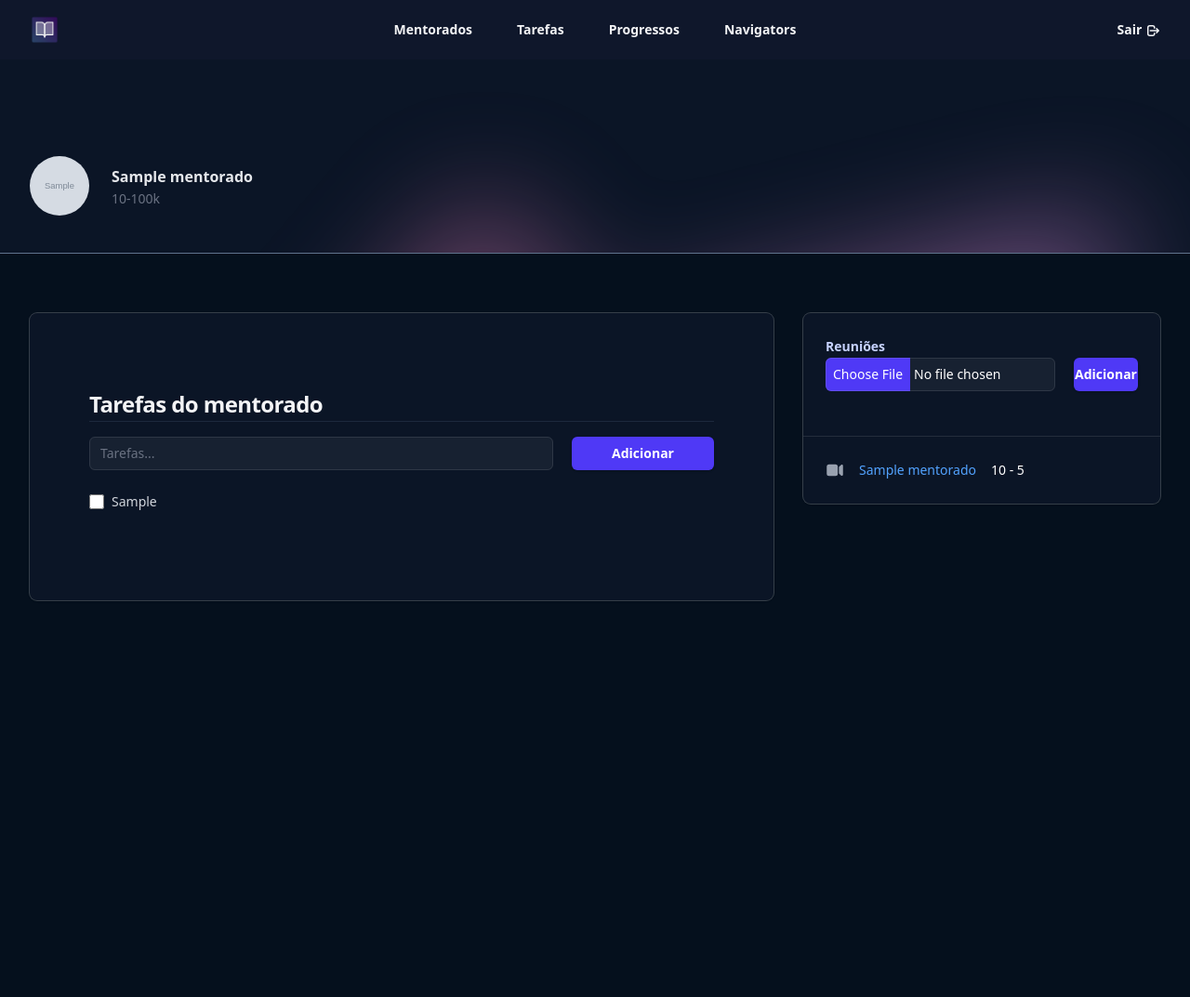
After one commit to gm-costa/mentoria, a Django app: page /mentorados/1/tarefa-adicionar/ in a window 1280 px wide. The commit adds this page. Shown: the whole page at 93% size. Run offline with Django 5.2, Linux system fonts and the light colour scheme; a user stored in the database is signed in; tables that the repository leaves empty hold one stand-in row (values such as "Sample post"); grey boxes marked "Sample" are stand-in pictures.

Commit message:
Cria view e template para as tarefas do mentorado

```diff
--- /dev/null
+++ b/apps/mentorados/templates/tarefa_adicionar.html
@@ -0,0 +1,113 @@
+{% extends "base.html" %}
+{% load static %}
+{% block 'title' %}Tarefa{% endblock 'title' %}
+
+{% block 'body' %}
+<main>
+    <header class="relative isolate pt-16 bg-[#0b1526] border-b-1 border-slate-500">
+      <div class="absolute inset-0 -z-10 overflow-hidden" aria-hidden="true">
+        <div class="absolute left-16 top-full -mt-16 transform-gpu opacity-50 blur-3xl xl:left-1/2 xl:-ml-80">
+          <div class="aspect-[1154/678] w-[72.125rem] bg-gradient-to-br from-[#FF80B5] to-[#9089FC]" style="clip-path: polygon(100% 38.5%, 82.6% 100%, 60.2% 37.7%, 52.4% 32.1%, 47.5% 41.8%, 45.2% 65.6%, 27.5% 23.4%, 0.1% 35.3%, 17.9% 0%, 27.7% 23.4%, 76.2% 2.5%, 74.2% 56%, 100% 38.5%)"></div>
+        </div>
+        <div class="absolute inset-x-0 bottom-0 h-px bg-gray-900/5"></div>
+      </div>
+      <div>
+      <div class="mx-auto max-w-7xl px-4 py-10 sm:px-6 lg:px-8 ">
+        <div class="mx-auto flex max-w-2xl items-center justify-between gap-x-8 lg:mx-0 lg:max-w-none">
+          <div class="flex items-center gap-x-6">
+            <img src="{% if mentorado.foto %}{{mentorado.foto.url}}{% endif %}" alt="Foto do mentorado" class="size-16 flex-none rounded-full ring-1 ring-gray-900/10">
+            <h1>
+              <div class="mt-1 text-base font-semibold text-gray-200">{{mentorado}}</div>
+              <div class="text-sm/6 text-gray-500">{{mentorado.get_estagio_display}}</div>
+            </h1>
+          </div>
+
+          </div>
+        </div>
+      </div>
+    </div>
+    </header>
+    <div class="bg-[#05101d] min-h-screen">
+        <div class="mx-auto max-w-7xl px-4 py-16 sm:px-6 lg:px-8">
+        {% include "partials/messages.html" %}
+        <div class="mx-auto grid max-w-2xl grid-cols-1 grid-rows-1 items-start gap-x-8 gap-y-8 lg:mx-0 lg:max-w-none lg:grid-cols-3">
+            <!-- Invoice summary -->
+            <div class="lg:col-start-3 lg:row-end-1 ">
+            <h2 class="sr-only">Summary</h2>
+            <div class="rounded-lg shadow-sm ring-1 ring-white/20 bg-[#0b1526]">
+                <dl class="flex flex-wrap">
+                <div class="flex-auto px-6 py-6">
+                    <p class="text-sm/6 font-semibold text-indigo-200">Reuniões</p>
+                    <div class="grid grid-cols-4 gap-5">
+                        <div class="col-span-3">
+                          <form action="{% url 'upload' mentorado.id %}" method="POST" enctype='multipart/form-data'>
+                            {% csrf_token %}
+                            <input type="file" name="video" class="block w-full rounded-md bg-white/5 text-base text-white outline outline-1 -outline-offset-1 outline-white/10 placeholder:text-gray-500 focus:outline focus:outline-2 focus:-outline-offset-2 focus:outline-indigo-500 sm:text-sm/6 file:bg-indigo-600 file:py-1.5 file:px-2 hover:file:bg-indigo-500 file:cursor-pointer cursor-pointer" required>
+                        </div>
+                        <div>
+                            <button type="submit" class="flex w-full justify-center cursor-pointer rounded-md bg-indigo-600 px-3 py-1.5 text-sm/6 font-semibold text-white shadow-sm hover:bg-indigo-500 focus-visible:outline focus-visible:outline-2 focus-visible:outline-offset-2 focus-visible:outline-indigo-600">Adicionar</button>
+                          </form>
+                        </div>
+
+                    </div>
+
+                </div>
+
+
+                {% for video in videos %}
+                  <div class="mt-6 flex w-full flex-none gap-x-4 border-t border-gray-50/10 px-6 py-6">
+                      <dt class="flex-none">
+                      <svg xmlns="http://www.w3.org/2000/svg" viewBox="0 0 24 24" fill="currentColor" class="h-6 w-5 text-gray-400">
+                          <path d="M4.5 4.5a3 3 0 0 0-3 3v9a3 3 0 0 0 3 3h8.25a3 3 0 0 0 3-3v-9a3 3 0 0 0-3-3H4.5ZM19.94 18.75l-2.69-2.69V7.94l2.69-2.69c.944-.945 2.56-.276 2.56 1.06v11.38c0 1.336-1.616 2.005-2.56 1.06Z" />
+                        </svg>
+
+
+                      </dt>
+                      <dd class="text-sm/6 font-medium text-blue-400"><a href="{{video.video.url}}" target="_blank">{{video.mentorado}}</a></dd><p class="text-sm/6 text-white">10 - 5</p>
+                  </div>
+                {% endfor %}
+
+
+
+
+            </div>
+            </div>
+
+            <!-- Invoice -->
+            <div class="-mx-4 px-4 py-8 shadow-sm  sm:mx-0 sm:rounded-lg sm:px-8 sm:pb-14 lg:col-span-2 lg:row-span-2 lg:row-end-2 xl:px-16 xl:pb-20 xl:pt-16 ring-1 ring-white/20 bg-[#0b1526]">
+                <h2 class="mt-4 text-2xl/9 font-bold tracking-tight text-gray-100">Tarefas do mentorado</h2>
+                <hr class="border-px border-slate-800">
+
+                <div class="grid grid-cols-4 gap-5 mt-4">
+
+                      <div class="col-span-3">
+                        <form action="{% url 'tarefa_adicionar' mentorado.id %}" method="POST">{% csrf_token %}
+                          <input type="text" name="tarefa" autocomplete="email" class="block w-full rounded-md bg-white/5 px-3 py-1.5 text-base text-white outline outline-1 -outline-offset-1 outline-white/10 placeholder:text-gray-500 focus:outline focus:outline-2 focus:-outline-offset-2 focus:outline-indigo-500 sm:text-sm/6" placeholder="Tarefas..." required>
+                      </div>
+                      <div>
+                          <button type="submit" class="flex w-full justify-center cursor-pointer rounded-md bg-indigo-600 px-3 py-1.5 text-sm/6 font-semibold text-white shadow-sm hover:bg-indigo-500 focus-visible:outline focus-visible:outline-2 focus-visible:outline-offset-2 focus-visible:outline-indigo-600">Adicionar</button>
+                      </div>
+                    </form>
+                </div>
+                <br>
+
+                {% for tarefa in tarefas %}
+                  <div class="flex items-center mb-4">
+                      <input id="default-checkbox" type="checkbox" value="" class="w-4 h-4 text-blue-600 bg-gray-100 border-gray-300 rounded-sm focus:ring-blue-500 dark:focus:ring-blue-600 dark:ring-offset-gray-800 focus:ring-2 dark:bg-gray-700 dark:border-gray-600">
+                      <label for="default-checkbox" class="ms-2 text-sm font-medium text-gray-300 dark:text-gray-300">{{tarefa.tarefa}}</label>
+                  </div>
+                {% endfor %}
+            </div>
+
+
+
+
+            </div>
+        </div>
+        </div>
+    </div>
+  </main>
+
+
+
+{% endblock 'body' %}
--- a/apps/mentorados/urls.py
+++ b/apps/mentorados/urls.py
@@ -5,7 +5,11 @@ from . import views
 urlpatterns = [
     path('', views.mentorados, name='mentorados'),
     path('reunioes/', views.reunioes, name='reunioes'),
-    path('auth/', views.auth, name="auth_mentorado"),
+    path('autenticar/', views.auth_mentorado, name="auth_mentorado"),
     path('escolher-dia/', views.escolher_dia, name='escolher_dia'),
     path('agendar-reuniao/', views.agendar_reuniao, name='agendar_reuniao'),
+    path('<int:id>/tarefa-adicionar/', views.tarefa_adicionar, name='tarefa_adicionar'),
+    path('<int:id>/upload/', views.upload, name='upload'),
+    path('tarefas/', views.tarefas, name='tarefas'),
+    path('tarefa-concluir/<int:id_tarefa>/', views.tarefa_concluir, name='tarefa_concluir'),
 ]
--- a/apps/mentorados/views.py
+++ b/apps/mentorados/views.py
@@ -1,10 +1,12 @@
 from datetime import datetime, timedelta
 from django.contrib import messages
 from django.contrib.auth.decorators import login_required
+from django.http import Http404
 from django.shortcuts import redirect, render
 from django.urls import reverse
-from mentorados.models import DisponibilidadeHorario, Navigator, Mentorado, Reuniao
-
+from mentorados.models import DisponibilidadeHorario, Navigator, Mentorado, Reuniao, Tarefa, Upload
+from django.views.decorators.csrf import csrf_exempt
+from django.http import HttpResponse
 
 @login_required
 def mentorados(request):
@@ -89,7 +91,7 @@ def reunioes(request):
 
     return render(request, template_name, context)
 
-def auth(request):
+def auth_mentorado(request):
     template_name = 'auth_mentorado.html'
     if request.method == 'POST':
         token = request.POST.get('token').strip()
@@ -112,37 +114,44 @@ def valida_token(token):
     return Mentorado.objects.filter(token=token).first()
 
 def escolher_dia(request):
+    #TODO: Fazer através de Modal, ao invés de redirect
+    mentorado = valida_token(request.COOKIES.get('auth_token'))
+    if not mentorado:
+        return redirect(reverse('auth_mentorado'))
+
     template_name = 'escolher_dia.html'
-    if not valida_token(request.COOKIES.get('auth_token')):
-        #TODO: Fazer através de Modal, ao invés de redirect
-        return redirect(reverse('auth_mentorado'))
-    if request.method == 'GET':
-        disponibilidades = DisponibilidadeHorario.objects.filter(
-            data_inicial__gte=datetime.now(),
-            agendado=False
-        ).values_list('data_inicial', flat=True)
-        horarios = []
-        for disp in disponibilidades:
-            # horarios.append(disp.date().strftime('%d/%m/%Y'))
-            horarios.append(disp)
+    #TODO: Filtrar somente pela data
+    disponibilidades = DisponibilidadeHorario.objects.filter(
+        data_inicial__gte=datetime.now(),
+        agendado=False,
+        mentor=mentorado.user
+    ).values_list('data_inicial', flat=True)
 
-        return render(request, template_name, {'horarios': list(set(horarios))})
+    print(disponibilidades)
+
+    horarios = []
+    for disp in disponibilidades:
+        # horarios.append(disp.date().strftime('%d/%m/%Y'))
+        horarios.append(disp)
+
+    print(horarios)
+
+    return render(request, template_name, {'horarios': list(set(horarios))})
 
 def agendar_reuniao(request):
-    if not valida_token(request.COOKIES.get('auth_token')):
+    mentorado = valida_token(request.COOKIES.get('auth_token'))
+    if not mentorado:
         return redirect(reverse('auth_mentorado'))
     template_name = 'agendar_reuniao.html'
-    if request.method == 'GET':
-        data = request.GET.get("data")
-        data = datetime.strptime(data, '%d-%m-%Y')
-        horarios = DisponibilidadeHorario.objects.filter(
-            data_inicial__gte=data,
-            data_inicial__lt=data + timedelta(days=1),
-            agendado=False
-        )
-        context = {'data': data,'horarios': horarios, 'tags': Reuniao.tag_choices}
-
-        return render(request, template_name, context)
+    data = request.GET.get("data")
+    data = datetime.strptime(data, '%d-%m-%Y')
+    horarios = DisponibilidadeHorario.objects.filter(
+        data_inicial__gte=data,
+        data_inicial__lt=data + timedelta(days=1),
+        agendado=False,
+        mentor=mentorado.user
+    )
+    context = {'data': data,'horarios': horarios, 'tags': Reuniao.tag_choices}
 
     if request.method == 'POST':
         # rota = request.META['PATH_INFO']
@@ -174,3 +183,89 @@ def agendar_reuniao(request):
         except Exception as e:
             messages.add_message(request, messages.ERROR, f'Erro: {e}.')
             return redirect(reverse('agendar_reuniao'))
+
+    return render(request, template_name, context)
+
+@login_required
+def tarefa_adicionar(request, id):
+    mentorado = Mentorado.objects.get(id=id)
+    if mentorado.user != request.user:
+        raise Http404()
+    template_name = 'tarefa_adicionar.html'
+    tarefas = Tarefa.objects.filter(mentorado=mentorado)
+    videos = Upload.objects.filter(mentorado=mentorado)
+    context = {'mentorado': mentorado, 'tarefas': tarefas, 'videos': videos}
+
+    if request.method == 'POST':
+        tarefa = request.POST.get('tarefa').strip()
+
+        if len(tarefa) == 0:
+            messages.add_message(request, messages.WARNING, 'Tarefa não informada !')
+            return redirect(f'/mentorados/{mentorado.id}/tarefa-adicionar/')
+
+        t = Tarefa(
+            mentorado=mentorado,
+            tarefa=tarefa,
+        )
+        try:
+            t.save()
+            messages.add_message(request, messages.SUCCESS, 'Tarefa adicionada com sucesso.')
+        except Exception as e:
+            messages.add_message(request, messages.ERROR, f'Erro: {e}.')
+
+        return redirect(f'/mentorados/{mentorado.id}/tarefa-adicionar/')
+
+    return render(request, template_name, context)
+
+@login_required
+def upload(request, id):
+    if request.method == 'POST':
+        mentorado = Mentorado.objects.get(id=id)
+        if mentorado.user != request.user:
+            raise Http404()
+
+        video = request.FILES.get('video')
+        print(video)
+
+        if not video:
+            messages.add_message(request, messages.WARNING, 'Vídeo não escolhido !')
+            return redirect(f'/mentorados/{mentorado.id}/tarefa-adicionar/')
+
+        upload = Upload(mentorado=mentorado, video=video)
+
+        try:
+            upload.save()
+            messages.add_message(request, messages.SUCCESS, 'Vídeo enviado com sucesso.')
+        except Exception as e:
+            messages.add_message(request, messages.ERROR, f'Erro: {e}.')
+
+        return redirect(f'/mentorados/{mentorado.id}/tarefa/')
+
+def tarefas(request):
+    mentorado = valida_token(request.COOKIES.get('auth_token'))
+    if not mentorado:
+        return redirect('auth_mentorado')
+
+    template_name = 'tarefas.html'
+    videos = Upload.objects.filter(mentorado=mentorado)
+    tarefas = Tarefa.objects.filter(mentorado=mentorado)
+
+    context = {'mentorado': mentorado, 'videos': videos, 'tarefas': tarefas}
+
+    return render(request, template_name, context)
+
+@csrf_exempt
+def tarefa_concluir(request, id_tarefa):
+    mentorado = valida_token(request.COOKIES.get('auth_token'))
+    if not mentorado:
+        return redirect('auth_mentorado')
+
+    tarefa = Tarefa.objects.get(id=id_tarefa)
+
+    if mentorado != tarefa.mentorado:
+        raise Http404()
+
+    tarefa.realizada = not tarefa.realizada
+    tarefa.save()
+
+    return HttpResponse('teste')
--- a/core/settings.py
+++ b/core/settings.py
@@ -107,7 +107,7 @@ USE_I18N = True
 
 USE_L10N = True
 
-USE_TZ = True
+USE_TZ = False
 
 
 # Static files (CSS, JavaScript, Images)
--- a/templates/partials/header.html
+++ b/templates/partials/header.html
@@ -18,7 +18,7 @@
             </div>
             <div class="hidden lg:flex lg:gap-x-12">
                 <a href="{% url 'mentorados' %}" class="text-sm/6 font-semibold text-gray-100">Mentorados</a>
-                <a href="#" class="text-sm/6 font-semibold text-gray-100">Tarefas</a>
+                <a href="{% url 'tarefas' %}" class="text-sm/6 font-semibold text-gray-100">Tarefas</a>
                 <a href="#" class="text-sm/6 font-semibold text-gray-100">Progressos</a>
                 <a href="#" class="text-sm/6 font-semibold text-gray-100">Navigators</a>
             </div>
```
Also changed, not shown: apps/mentorados/admin.py (+21 -1 lines), apps/mentorados/models.py (+10 -0 lines), apps/mentorados/templates/tarefas.html (added, +92 -0 lines), apps/mentorados/migrations/0005_tarefa_upload.py (added).
